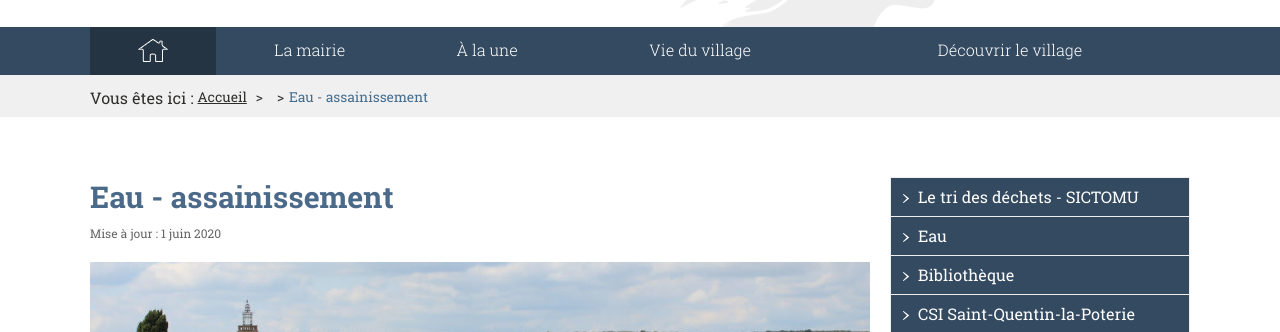
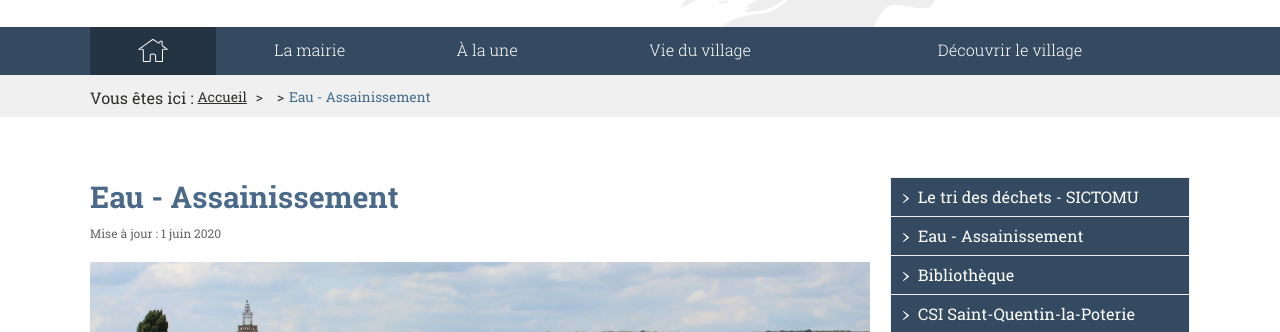
Before and after one commit to Flaux-Village/flaux-village.github.io, a Jekyll site: the page built from eau.md, in a window 1280 px wide. Shown: the part 150-482 px from the top of the page. Built offline with Jekyll 4.4.1, drawn with Linux system fonts in a browser that asks for light colours; our own code applies the rules of GitHub Pages for plain Markdown files.

Commit message:
Update eau.md

```diff
--- a/eau.md
+++ b/eau.md
@@ -3,7 +3,7 @@ layout: page
 titre: Accueil | Eau
 description: Portail du village de Flaux
 keywords: mairie, commune, flaux, gard
-titre_page: Eau - assainissement
+titre_page: Eau - Assainissement
 date_texte: 1 juin 2020
 illustration: /assets/illustrations/940_250_Flauxbanner4_3596.jpg
 description_illustration: La Mairie de Flaux.
@@ -11,7 +11,7 @@ description_illustration: La Mairie de Flaux.
 menu_secondaire:
 - titre: Le tri des déchets - SICTOMU
   addresse: /dechets.html
-- titre: Eau
+- titre: Eau - Assainissement
   addresse: /eau.html
 - titre: Bibliothèque
   addresse: /bibliotheque.html
```
